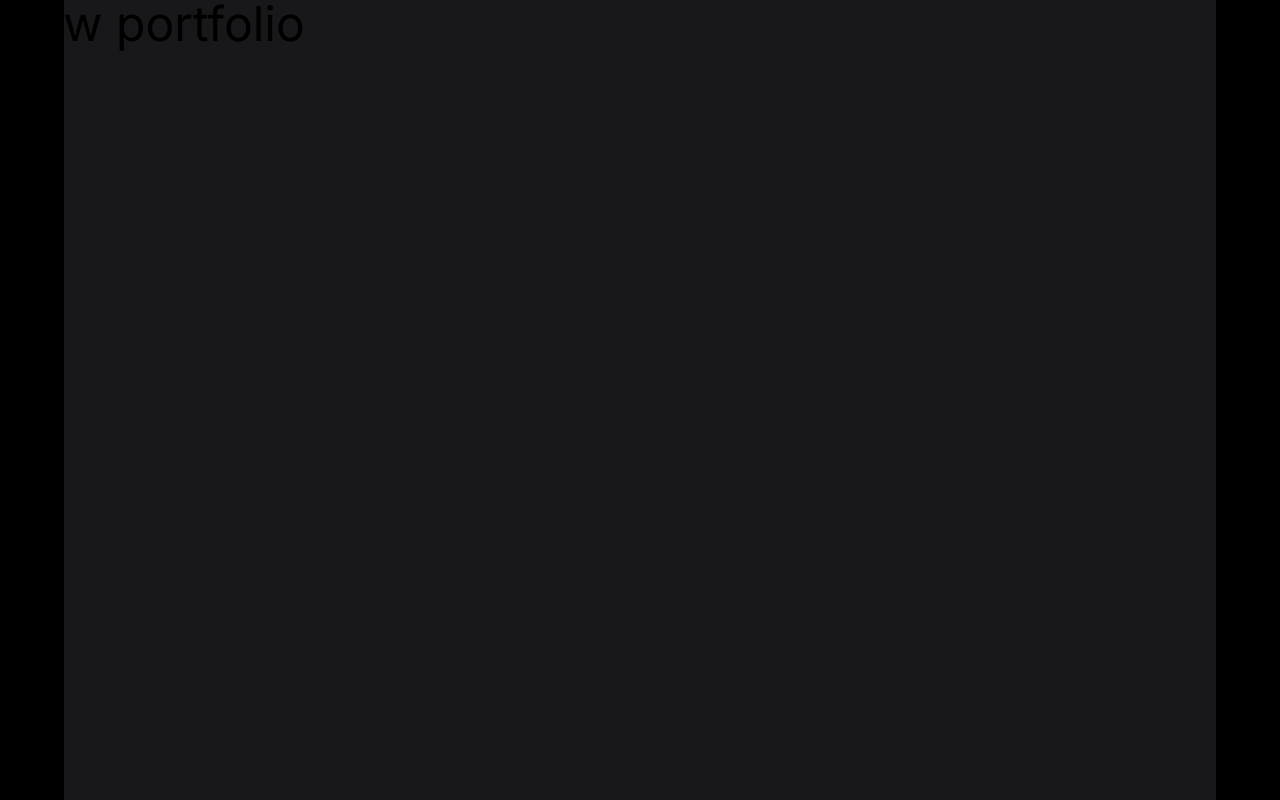
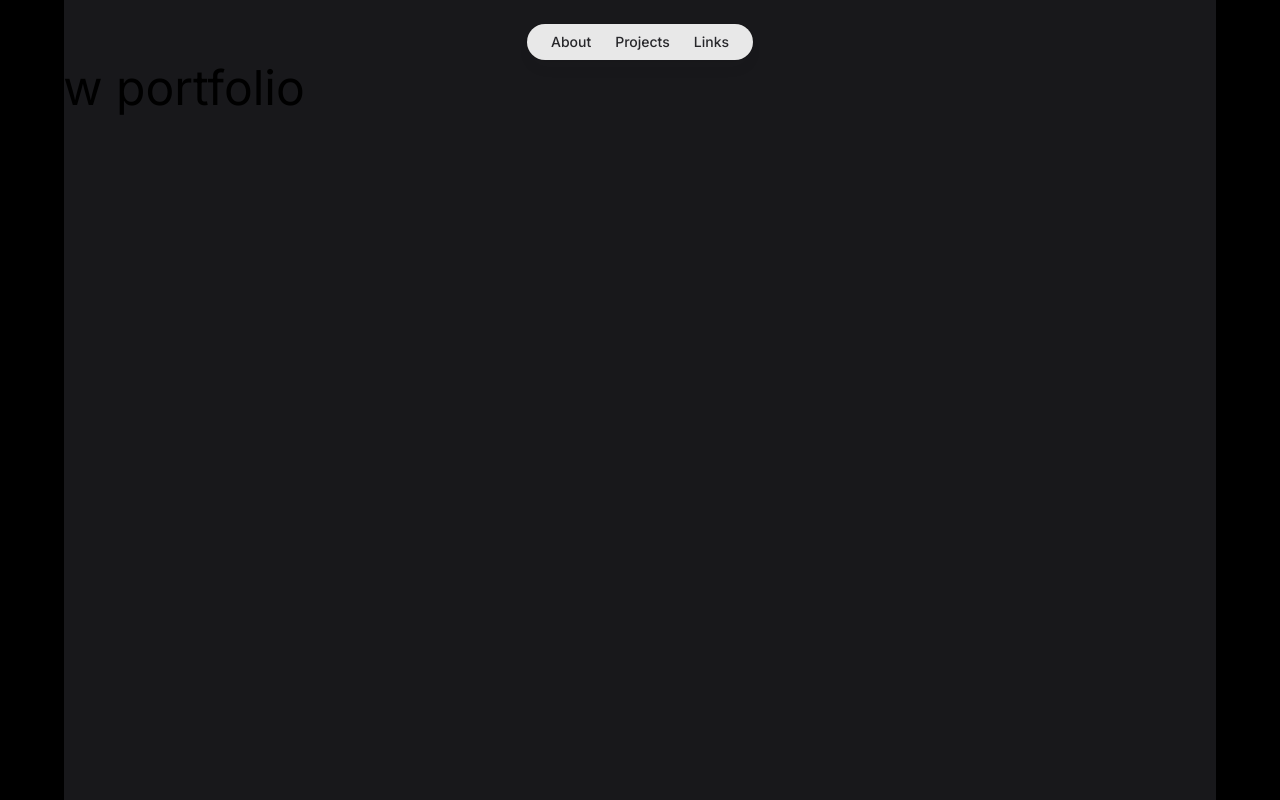
Before and after one commit to Md-Talim/Md-Talim, a Next.js app: page / in a window 1280 px wide. Built offline with nearby package versions, Linux system fonts and the light colour scheme.

Commit message:
Build the Navbar

```diff
--- a/package.json
+++ b/package.json
@@ -9,11 +9,13 @@
     "lint": "next lint"
   },
   "dependencies": {
+    "@headlessui/react": "^1.7.17",
     "@tailwindcss/typography": "^0.5.4",
     "@types/node": "20.5.6",
     "@types/react": "18.2.21",
     "@types/react-dom": "18.2.7",
     "autoprefixer": "10.4.15",
+    "clsx": "^2.0.0",
     "next": "13.4.19",
     "postcss": "8.4.28",
     "react": "18.2.0",
--- /dev/null
+++ b/src/components/Container.tsx
@@ -0,0 +1,45 @@
+import React, { forwardRef, ReactNode, HTMLProps } from 'react';
+import clsx from 'clsx';
+
+type ContainerProps = {
+  children?: ReactNode;
+} & HTMLProps<HTMLDivElement>;
+
+const OuterContainer = forwardRef<HTMLDivElement, ContainerProps>(
+  function OuterContainer({ className, children, ...props }, ref) {
+    return (
+      <div ref={ref} className={clsx('sm:px-8', className)} {...props}>
+        <div className="mx-auto w-full max-w-7xl lg:px-8">{children}</div>
+      </div>
+    );
+  },
+);
+
+const InnerContainer = forwardRef<HTMLDivElement, ContainerProps>(
+  function InnerContainer({ className, children, ...props }, ref) {
+    return (
+      <div
+        ref={ref}
+        className={clsx('relative px-4 sm:px-8 lg:px-12', className)}
+        {...props}
+      >
+        <div className="mx-auto max-w-2xl lg:max-w-5xl">{children}</div>
+      </div>
+    );
+  },
+);
+
+type ContainerComponent = typeof Container & {
+  Outer: typeof OuterContainer;
+  Inner: typeof InnerContainer;
+};
+
+export const Container = forwardRef<HTMLDivElement, ContainerProps>(
+  function Container({ children, ...props }, ref) {
+    return (
+      <OuterContainer ref={ref} {...props}>
+        <InnerContainer>{children}</InnerContainer>
+      </OuterContainer>
+    );
+  },
+);
--- /dev/null
+++ b/src/components/Header.tsx
@@ -0,0 +1,158 @@
+'use client';
+
+import { Popover, Transition } from '@headlessui/react';
+import clsx from 'clsx';
+import Link from 'next/link';
+import { usePathname } from 'next/navigation';
+import { Fragment, useRef } from 'react';
+import { Container } from './Container';
+
+const ChevronDownIcon = (props: { className: string }) => (
+  <svg viewBox="0 0 8 6" aria-hidden="true" {...props}>
+    <path
+      d="M1.75 1.75 4 4.25l2.25-2.5"
+      fill="none"
+      strokeWidth="1.5"
+      strokeLinecap="round"
+      strokeLinejoin="round"
+    />
+  </svg>
+);
+
+const CloseIcon = (props: { className: string }) => {
+  return (
+    <svg viewBox="0 0 24 24" aria-hidden="true" {...props}>
+      <path
+        d="m17.25 6.75-10.5 10.5M6.75 6.75l10.5 10.5"
+        fill="none"
+        stroke="currentColor"
+        strokeWidth="1.5"
+        strokeLinecap="round"
+        strokeLinejoin="round"
+      />
+    </svg>
+  );
+};
+
+const MobileNavItem = ({
+  href,
+  children,
+}: {
+  href: string;
+  children: React.ReactNode;
+}) => {
+  return (
+    <li>
+      <Popover.Button as={Link} href={href} className="block py-2">
+        {children}
+      </Popover.Button>
+    </li>
+  );
+};
+
+const MobileNavigation = (props: { className: string }) => (
+  <Popover {...props}>
+    <Popover.Button className="group flex items-center rounded-full bg-white/90 px-4 py-2 text-sm font-medium text-zinc-800 shadow-lg shadow-zinc-800/5 ring-1 ring-zinc-900/5 backdrop-blur">
+      Menu
+      <ChevronDownIcon className="ml-3 h-auto w-2 stroke-zinc-500 group-hover:stroke-zinc-700" />
+    </Popover.Button>
+    <Transition.Root>
+      <Transition.Child
+        as={Fragment}
+        enter="duration-150 ease-out"
+        enterFrom="opacity-0"
+        enterTo="opacity-100"
+        leave="duration-150 ease-in"
+        leaveFrom="opacity-100"
+        leaveTo="opacity-0"
+      >
+        <Popover.Overlay className="fixed inset-0 z-50 bg-zinc-800/40 backdrop-blur-sm" />
+      </Transition.Child>
+      <Transition.Child
+        as={Fragment}
+        enter="duration-150 ease-out"
+        enterFrom="opacity-0 scale-95"
+        enterTo="opacity-100 scale-100"
+        leave="duration-150 ease-in"
+        leaveFrom="opacity-100 scale-100"
+        leaveTo="opacity-0 scale-95"
+      >
+        <Popover.Panel
+          focus
+          className="fixed inset-x-4 top-8 z-50 origin-top rounded-3xl bg-white p-8 ring-1 ring-zinc-900/5 dark:bg-zinc-900 dark:ring-zinc-800"
+        >
+          <div className="flex flex-row-reverse items-center justify-between">
+            <Popover.Button aria-label="Close menu" className="-m-1 p-1">
+              <CloseIcon className="h-6 w-6 text-zinc-500" />
+            </Popover.Button>
+            <h2 className="text-sm font-medium text-zinc-600">Navigation</h2>
+          </div>
+          <nav className="mt-6">
+            <ul className="-my-2 divide-y divide-zinc-100 text-base text-zinc-800">
+              <MobileNavItem href="/about">About</MobileNavItem>
+              <MobileNavItem href="/projects">Projects</MobileNavItem>
+            </ul>
+          </nav>
+        </Popover.Panel>
+      </Transition.Child>
+    </Transition.Root>
+  </Popover>
+);
+
+const NavItem = ({
+  href,
+  children,
+}: {
+  href: string;
+  children: React.ReactNode;
+}) => {
+  let isActive = usePathname() === href;
+
+  return (
+    <li>
+      <Link
+        href={href}
+        className={clsx(
+          'relative block px-3 py-2 transition',
+          isActive
+            ? 'text-teal-500 dark:text-teal-400'
+            : 'hover:text-teal-500 dark:hover:text-teal-400',
+        )}
+      >
+        {children}
+        {isActive && (
+          <span className="absolute inset-x-1 -bottom-px h-px bg-gradient-to-r from-teal-500/0 via-teal-500/40 to-teal-500/0 dark:from-teal-400/0 dark:via-teal-400/40 dark:to-teal-400/0" />
+        )}
+      </Link>
+    </li>
+  );
+};
+
+const DesktopNavigation = (props: { className: string }) => (
+  <nav {...props}>
+    <ul className="flex rounded-full bg-white/90 px-3 text-sm font-medium text-zinc-800 shadow-lg shadow-zinc-800/5 ring-1 ring-zinc-900/5 backdrop-blur dark:bg-zinc-800/90 dark:text-zinc-200 dark:ring-white/10">
+      <NavItem href="/about">About</NavItem>
+      <NavItem href="/projects">Projects</NavItem>
+      <NavItem href="/projects">Links</NavItem>
+    </ul>
+  </nav>
+);
+
+const Header = () => {
+  const headerRef: React.RefObject<HTMLDivElement> = useRef(null);
+
+  return (
+    <header className="pointer-events-none relative z-50 flex flex-none flex-col">
+      <div ref={headerRef} className="top-0 z-10 h-16 pt-6">
+        <Container className="w-full">
+          <div className="flex flex-1 justify-end md:justify-center">
+            <MobileNavigation className="pointer-events-auto md:hidden" />
+            <DesktopNavigation className="pointer-events-auto hidden md:block" />
+          </div>
+        </Container>
+      </div>
+    </header>
+  );
+};
+
+export default Header;
--- a/src/components/Layout.tsx
+++ b/src/components/Layout.tsx
@@ -1,3 +1,5 @@
+import Header from './Header';
+
 export function Layout({ children }: { children: React.ReactNode }) {
   return (
     <>
@@ -7,7 +9,7 @@ export function Layout({ children }: { children: React.ReactNode }) {
         </div>
       </div>
       <div className="relative flex w-full flex-col">
-        {/* <Header /> */}
+        <Header />
         <main className="flex-auto">{children}</main>
         {/* <Footer /> */}
       </div>
```
Also changed, not shown: 1 other file (tests, documents, lock files or other folders).
